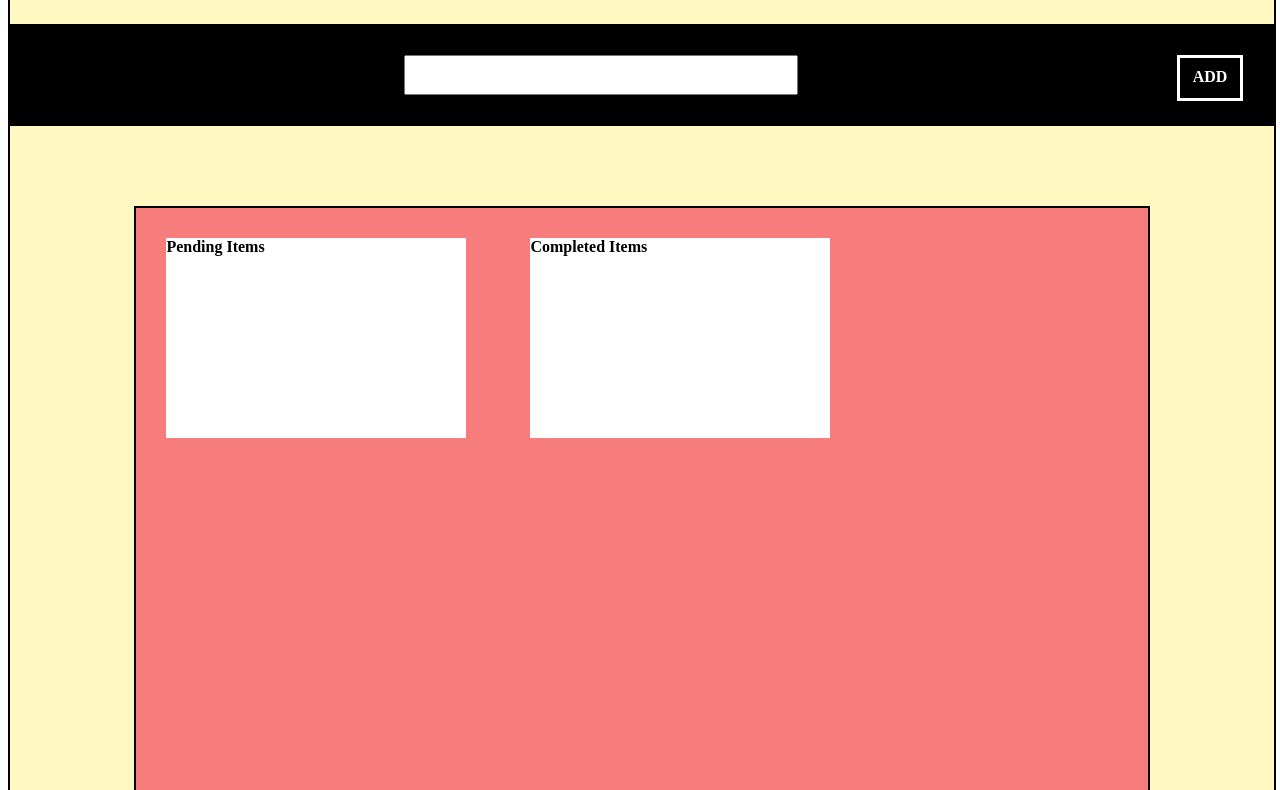
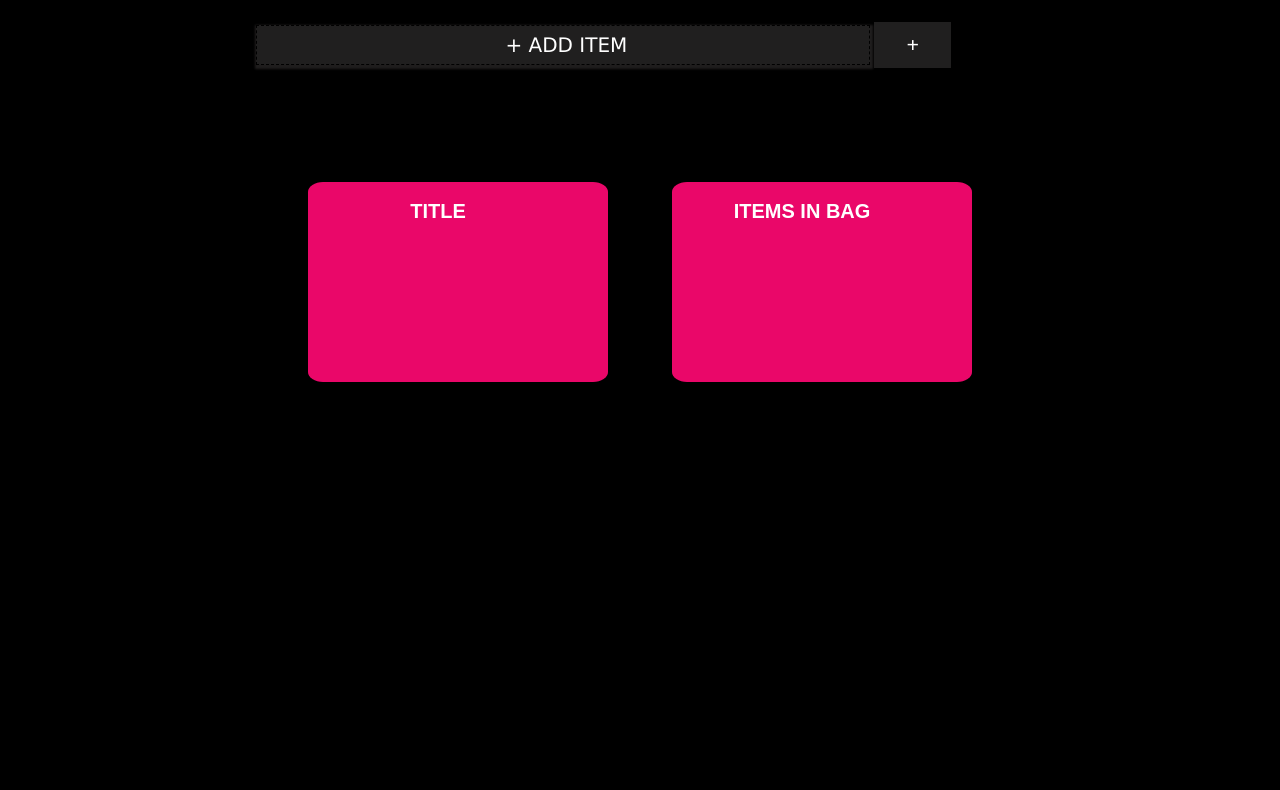
Before and after one commit to tanushri-m/web-development, a plain HTML site: page Keep.html in a window 1280 px wide. Shown: the part 78-868 px from the top of the page. After the commit the page ends 800 px from the top, so only its background shows below. Drawn offline with Linux system fonts and the light colour scheme.

Commit message:
Updated css

```diff
--- a/Keep.html
+++ b/Keep.html
@@ -6,19 +6,19 @@
         </title>
     </head>
     <body>
+            <h1>
+        TODO LIST</h1>
         <div class ="to-do">
-             <div id="items">+
-                <input type= "text" id = "input-bar">
-                <div id = "add-button">ADD</div>
-             </div>
-             <div id = "container">
-                 <div id = "pending-items" class="tasks-container">
-                       <div id = "title"> Pending Items
-                       </div>
-                  </div>
-                  <div id = "completed-items" class="tasks-container">
-                    <div id = "title"> Completed Items
-                    </div>
+            <div id="items">
+                <input placeholder=" + ADD ITEM" type= "text" id = "input-bar">
+                <div id = "add-button">+</div>
+            </div>
+            <div id = "container">
+                <div id = "pending-items" class="tasks-container">
+                    <input type = "text" id = "title" placeholder = "TITLE">
+                </div>
+                <div id = "completed-items" class="tasks-container ">
+                    <input type = "text" id = "title" class = "background"placeholder="ITEMS in bag">
                 </div>
             </div>
         </div>
--- a/css/keep.css
+++ b/css/keep.css
@@ -1,65 +1,74 @@
+body{
+    margin:0;
+    max-height:100%;
+    background: black;
+}
+
+
 .to-do{
 
     position: relative;
-    width:100%;
-    min-width:500px;
-    border:2px solid black;
-    margin:20px auto;
-    height:auto;
-    min-height:700px;
-    background: rgb(255, 249, 193);
+    width: 100%;
+    margin: 20px auto;
+    height: auto;
 }
 
 #items{
-
-    width:8
-    0px;
-    height:100px;
-    min-width:200px;
-    border: 1px solid black;
-    margin: 80px auto;
-    text-align: center;
-    background: black;;
-
-
+    width: 60%;
+    height: 100px;
+    margin: 20px auto;
 }
 
+h1{
+    text-align: center;
+    font-size: 55px;
+}
 
+input{
+
+    width:20%;
+    height: 40px;
+}
 
 #input-bar{
-   margin-top: 30px;
-   height:40px;
-   width : auto;
-   font-size: 30px;
+   height: 40px;
+   width: 80%;
+   font-size: 20px;
+   display: inline-block;
+   border: 1px dashed black;
+   font-family: 'Lucida Sans', 'Lucida Sans Regular';
+   background: #201f1f;
+   box-shadow: 1px 2px 2px 2px #1f1d1d;
+   color: white;
+   text-align: center;
 
 }
 
 #add-button{
 
-    position: relative;
-    width:60px;
-    height:30px;
-    border: 3px solid white;
-    float: right;
+    width: 10%;
     text-align: center;
-    padding-top:10px;
-    font-weight: bold;
-    margin:30px 30px 0px 0px;
-    background: black;
-    color:white;
+    padding-top: 10px;
+    background: #201f1f;
+    color: white;
+    padding-bottom: 10px;
+    display: inline-block;
+    font-size: 22px;
+    font-weight: bolder;
+}
 
+#add-button:hover{
+    box-shadow: 1px 2px 4px 2px grey;
+   }
 
-}
 
 #container{
     position: relative;
-    width: 80%;
-    height: 100%;
+    width: 60%;
     min-width: 300px;
-    border: 2px solid black;
     display: block;
-    background: rgb(247, 124, 124);
-    margin: 0 auto;
+    text-align: center;
+    margin: 30px auto;
 }
 
 .tasks-container{
@@ -67,13 +76,77 @@
     max-width: 300px;
     position: relative;
     width: 80%;
-    height: auto;
-    background: white;
     margin: 30px;
     min-height: 200px;
+    text-align: justify;
+    font-size:20px;
+    border-radius: 5%;
+    vertical-align: top;
+}
+
+#pending-items{
+
+background: #ea0769;
+}
+
+#pending-items div{
+
+    background: #3c3c3c;
+    box-shadow: -1px 7px 20px black;
+    color: white;
+
+}
+
+#pending-items div:hover{
+    box-shadow: 1px 8px 9px 9px black;
+    background: #646464;
+    padding: 5px;
+    transition: all 0.5s ease out;
+    color:black;
+    font-weight: bold;
+}
+
+#completed-items{
+
+    background: #ea0769;
+}
+
+#completed-items div{
+
+    BACKGROUND: #121b2b;
+    box-shadow: 2px 0px 3px 0px white;
+    color: white;
+}
+
+#completed-items div:hover{
+
+    padding: 5px;
+    box-shadow: 3px 3px 3px 2px #d2ccd7;
+}
+
+}
+span{
+    vertical-align: super;
+}
+.background{
+
 }
 
 #title{
+width: 80%;
  height:30px;
  font-weight: bold;
+ text-align:center;
+ padding: 20px;
+ font-size:20px;
+ text-transform: uppercase;
+ margin: 10px;
+ background: #ea0769;
+ border: #e90aa2;
+ COLOR:WHITE;
+
 }
+
+::placeholder {
+    color:white;
+}
--- a/js/keep.js
+++ b/js/keep.js
@@ -3,11 +3,10 @@ var addButton = document.getElementById("add-button");
 var pendingItems = document.getElementById("pending-items");
 var completedItems = document.getElementById("completed-items");
 
-var count = 0;
 var num = document.getElementById("number");
 
 addButton.addEventListener("click", () => {
-    if(inputBar.value.length == 0){
+    if(inputBar.value.trim().length == 0){
         return;
     }
 
```
